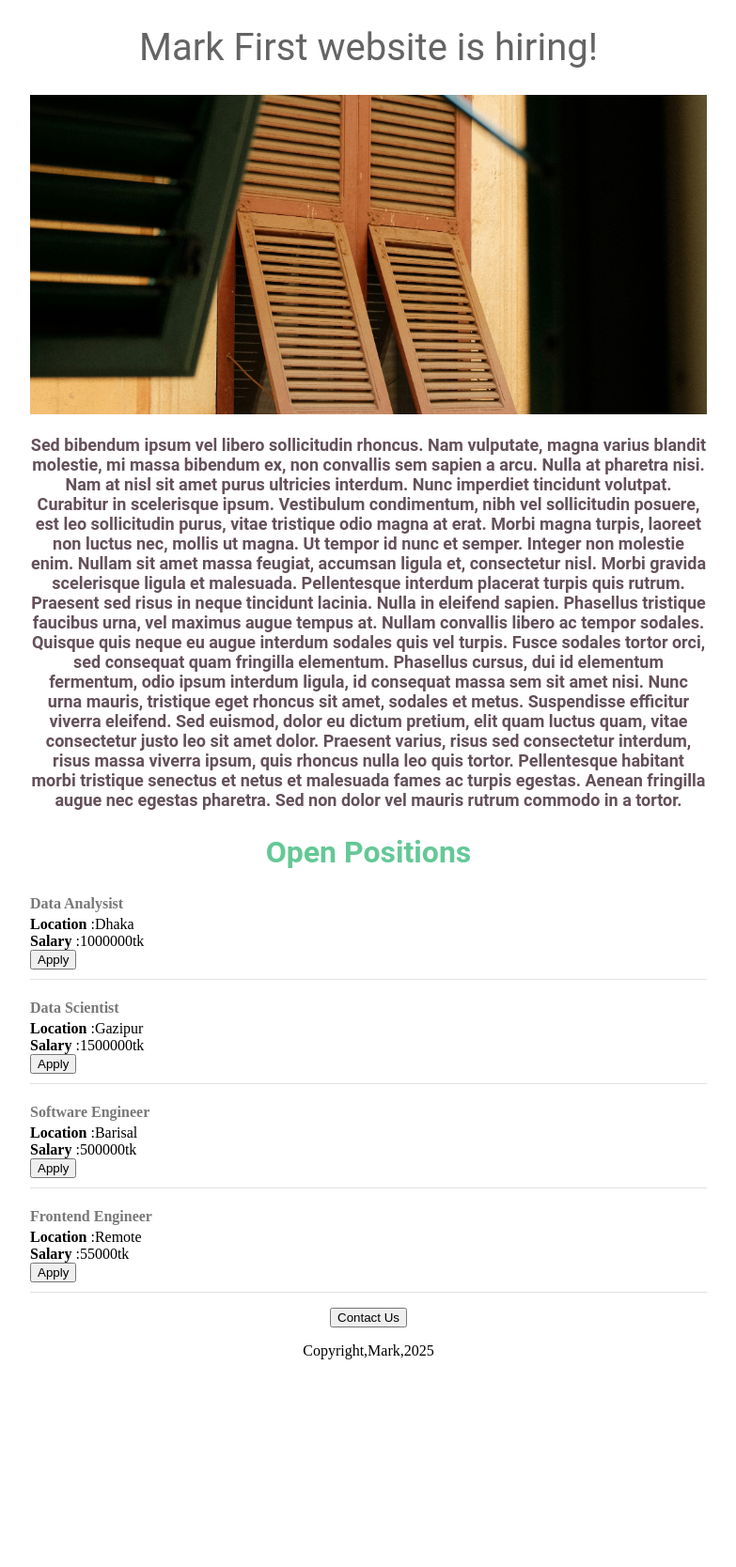
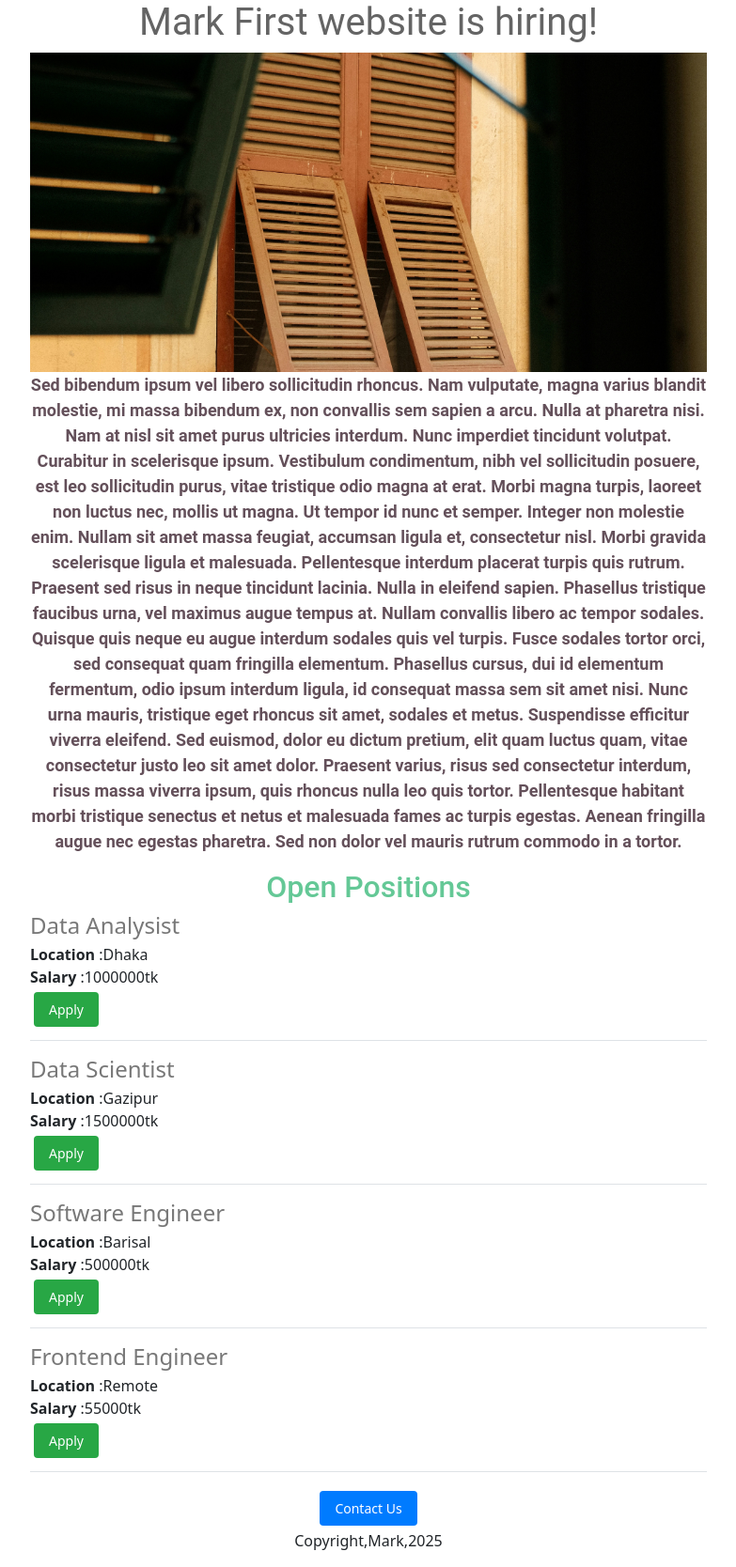
Before and after one commit to Mark-Dipto/First_Website, a Flask app: page / in a window 1280 px wide. Shown: the whole page at 94% size, without its empty margins (248-1031 px from the left). Before the commit the page ends 1447 px from the top, so only its background shows below. Run offline with Flask 3, Linux system fonts and the light colour scheme.

Commit message:
Assistant checkpoint: Add Bootstrap CSS or custom button styles
Assistant generated file changes:
- Templates/home.html: Add Bootstrap CSS framework, Add custom button styles

---

User prompt:

why button dont show any color

Replit-Commit-Author: Assistant
Replit-Commit-Session-Id: 299a7bf9-c05d-4caf-b867-b6e9a5ca2b27

```diff
--- a/Templates/home.html
+++ b/Templates/home.html
@@ -2,6 +2,7 @@
 <html>
   <head>
     <title>Mark Website</title>
+    <link href="https://cdn.jsdelivr.net/npm/bootstrap@5.3.0/dist/css/bootstrap.min.css" rel="stylesheet">
     <style>
       h1{
         font-size:40px;
@@ -37,6 +38,25 @@
         border-bottom: 1px solid #dee2e6;
         padding-bottom: 8px;
       }
+      .btn {
+        padding: 8px 16px;
+        border: none;
+        border-radius: 4px;
+        cursor: pointer;
+        font-size: 14px;
+        margin: 4px;
+      }
+      .btn-primary {
+        background-color: #007bff;
+        color: white;
+      }
+      .btn-success {
+        background-color: #28a745;
+        color: white;
+      }
+      .btn:hover {
+        opacity: 0.8;
+      }
     </style>
   </head>
   <body>
```
